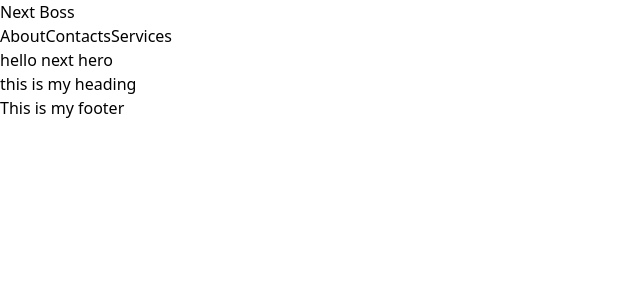
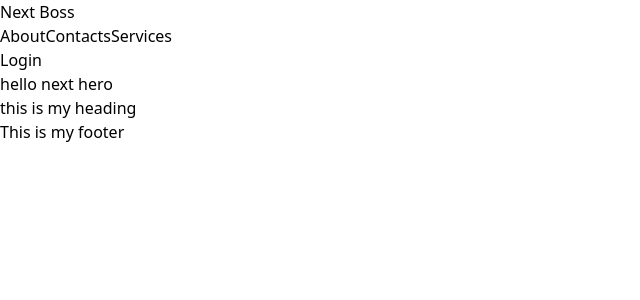
Before and after one commit to masud467/next-boss, a Next.js app: page / in a window 1280 px wide. Shown: the top 300 px of the page, without its empty margins (0-640 px from the left). Built offline with nearby package versions, Linux system fonts and the light colour scheme.

Commit message:
added the login button in navbar.

```diff
--- a/src/components/NavBar.jsx
+++ b/src/components/NavBar.jsx
@@ -1,10 +1,11 @@
 "use client";
 import Link from "next/link";
-import { usePathname } from "next/navigation";
+import { usePathname, useRouter } from "next/navigation";
 import React from "react";
 
 const NavBar = () => {
   const pathName = usePathname();
+  const router = useRouter();
   const navLinks = [
     {
       title: "About",
@@ -19,6 +20,9 @@ const NavBar = () => {
       path: "/services",
     },
   ];
+  const handler = () => {
+    router.push("/about");
+  };
   return (
     <div>
       <nav className="bg-red-700 text-white px-6 py-4 flex justify-between items-center">
@@ -40,6 +44,12 @@ const NavBar = () => {
             </Link>
           ))}
         </ul>
+        <button
+          onClick={handler}
+          className="bg-white text-black px-5 py-3 rounded-2xl text-xl font-medium"
+        >
+          Login
+        </button>
       </nav>
     </div>
   );
```
